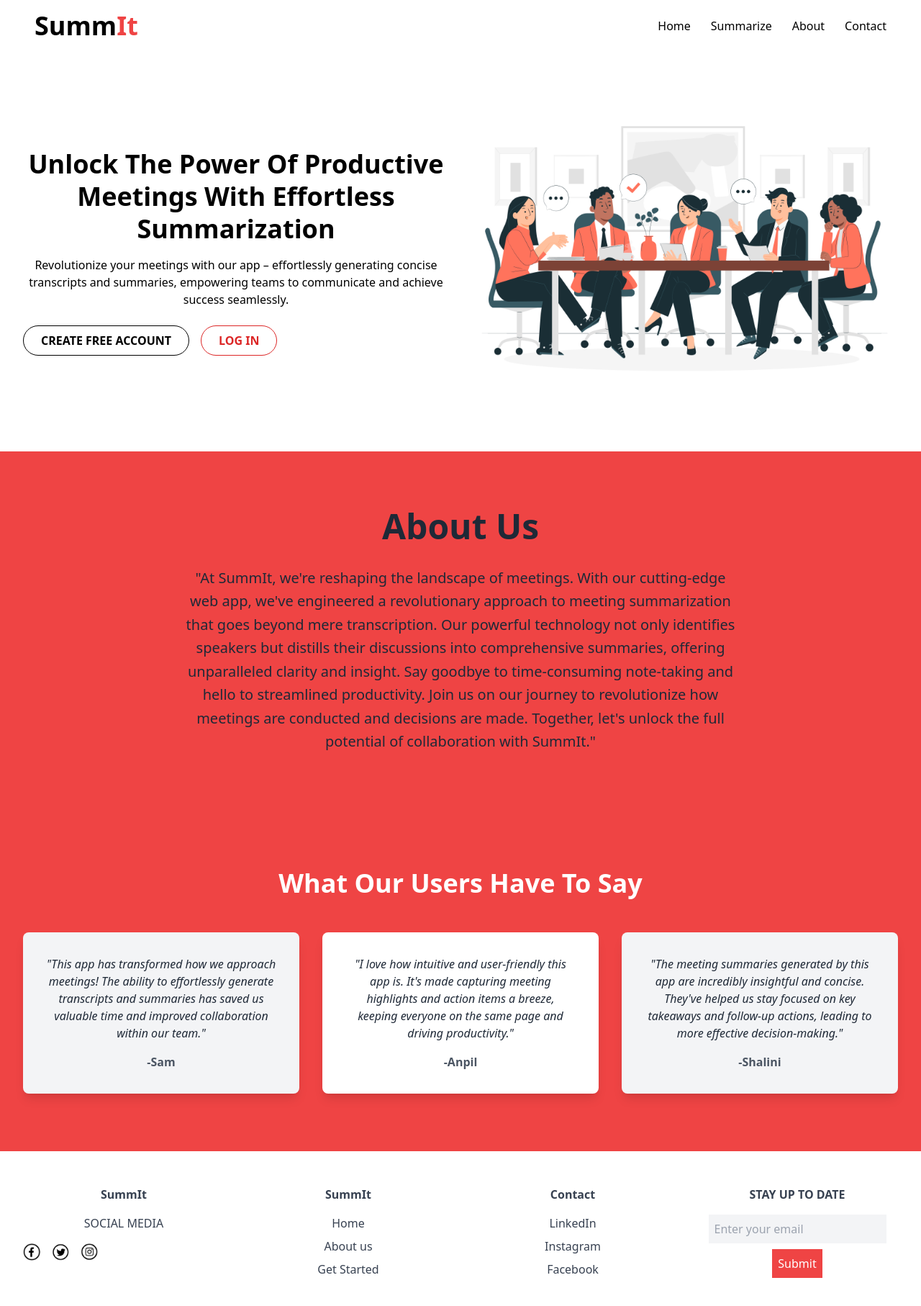
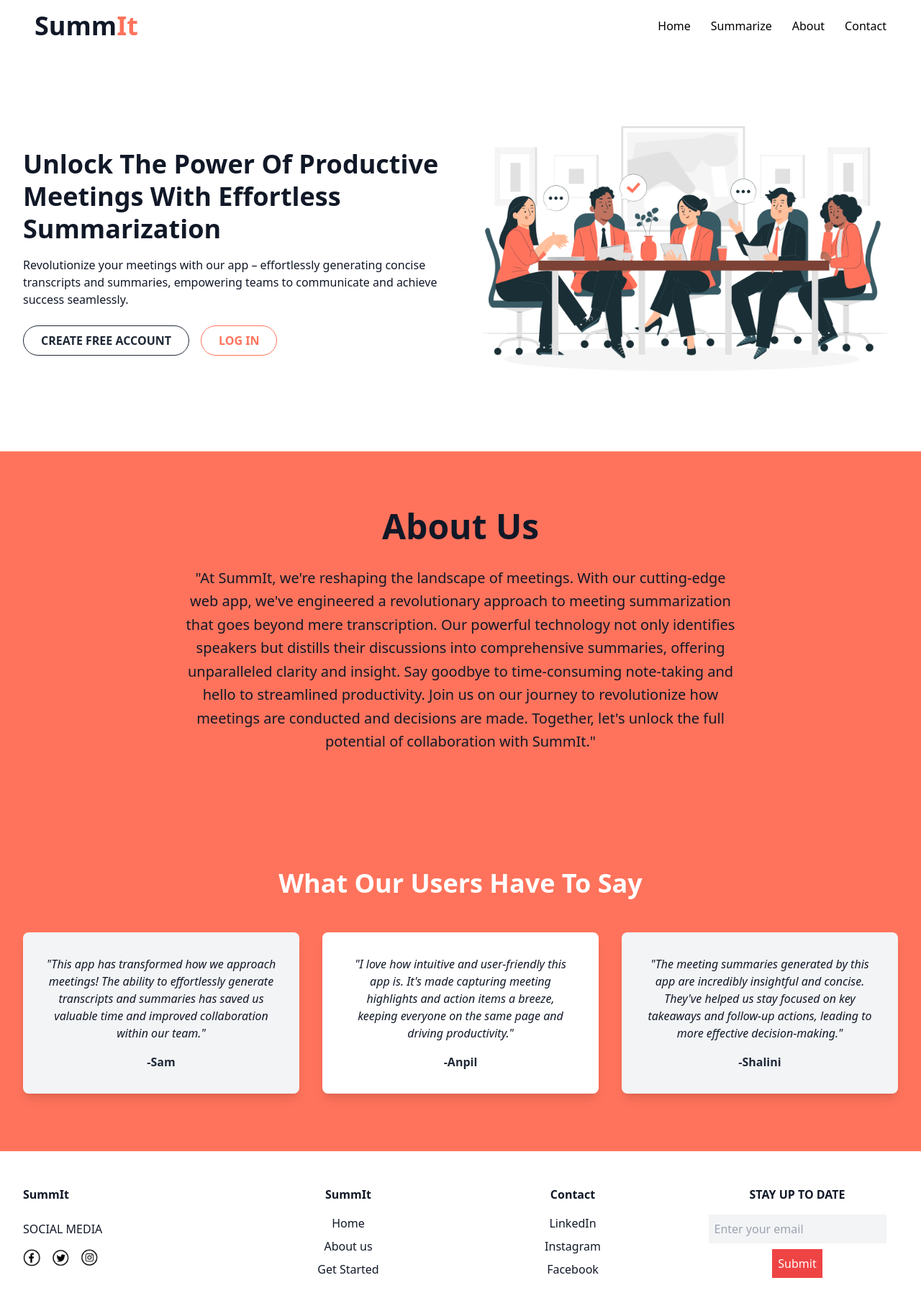
Before and after one commit to JauntyPaul/SummIt, a React (Vite) app in the folder client/: page /home in a window 1280 px wide. Shown: the top 1814 px of the page at 72% size. Built offline with nearby package versions, Linux system fonts and the light colour scheme.

Commit message:
fourpages

```diff
--- a/client/src/pages/home.jsx
+++ b/client/src/pages/home.jsx
@@ -12,8 +12,8 @@ const HomePage = () => {
       {/* Header Section */}
       <div className="bg-white px-12 py-4 shadow-md flex justify-between items-center">
       <div className="text-4xl font-extrabold">
-  <span className="text-gray">Summ</span>
-  <span className="text-red-500">It</span>
+  <span className="text-gray-900">Summ</span>
+  <span className="text-[#ff735c]">It</span>
 </div>
         <nav className="flex space-x-7">
           <a href="#" className="text-grey hover:text-red-600">Home</a>
@@ -24,14 +24,14 @@ const HomePage = () => {
       </div>
 
       {/* Hero Section */}
-      <section className="text-grey bg-white">
+      <section className="text-gray-900 bg-white">
         <div className="max-w-7xl mx-auto py-20 px-8 grid grid-cols-1 md:grid-cols-2 items-center gap-8">
           <div className="order-2 md:order-1">
-          <h1 className="text-4xl font-extrabold mb-4 leading-tight">Unlock The Power Of Productive Meetings With Effortless Summarization</h1>
-            <p className="mb-6">Revolutionize your meetings with our app – effortlessly generating concise transcripts and summaries, empowering teams to communicate and achieve success seamlessly.</p>
+          <h1 className="text-4xl font-extrabold mb-4 leading-tight text-left ">Unlock The Power Of Productive Meetings With Effortless Summarization</h1>
+            <p className="mb-6 text-left">Revolutionize your meetings with our app – effortlessly generating concise transcripts and summaries, empowering teams to communicate and achieve success seamlessly.</p>
             <div className="flex gap-4">
-              <button className="text-grey border border-black px-6 py-2 rounded-full font-semibold hover:border-gray-500 hover:text-gray-500">CREATE FREE ACCOUNT</button>
-              <button className="text-red-600 border border-red-600 px-6 py-2 rounded-full font-semibold hover:border-red-400 hover:text-red-400">LOG IN</button>
+              <button className="text-gray-800 border border-gray-800 px-6 py-2 rounded-full font-semibold hover:border-gray-500 hover:text-gray-500">CREATE FREE ACCOUNT</button>
+              <button className="text-[#ff735c] border border-[#ff735c] px-6 py-2 rounded-full font-semibold hover:border-red-600 hover:text-red-600">LOG IN</button>
             </div>
           </div>
           <div className="order-1 md:order-2 flex justify-center md:block"> {/* Image section */}
@@ -42,14 +42,14 @@ const HomePage = () => {
 
 
       {/* About Section */}
-<section className="bg-red-500"> {/* Changed from bg-white to bg-red-600 */}
+<section className="bg-[#ff735c]"> {/* Changed from bg-white to bg-red-600 */}
   <div className="max-w-7xl mx-auto py-20 px-8">
-    <h2 className="text-5xl font-bold text-center text-gray-800 mb-8">About Us</h2>
-    <p className="text-xl text-gray-800 text-center mx-auto leading-relaxed max-w-3xl">"At SummIt, we're reshaping the landscape of meetings. With our cutting-edge web app, we've engineered a revolutionary approach to meeting summarization that goes beyond mere transcription. Our powerful technology not only identifies speakers but distills their discussions into comprehensive summaries, offering unparalleled clarity and insight. Say goodbye to time-consuming note-taking and hello to streamlined productivity. Join us on our journey to revolutionize how meetings are conducted and decisions are made. Together, let's unlock the full potential of collaboration with SummIt."</p>
+    <h2 className="text-5xl font-bold text-center text-gray-900 mb-8">About Us</h2>
+    <p className="text-xl text-gray-900 text-center mx-auto leading-relaxed max-w-3xl">"At SummIt, we're reshaping the landscape of meetings. With our cutting-edge web app, we've engineered a revolutionary approach to meeting summarization that goes beyond mere transcription. Our powerful technology not only identifies speakers but distills their discussions into comprehensive summaries, offering unparalleled clarity and insight. Say goodbye to time-consuming note-taking and hello to streamlined productivity. Join us on our journey to revolutionize how meetings are conducted and decisions are made. Together, let's unlock the full potential of collaboration with SummIt."</p>
   </div>
 </section>
 
-<section className="px-8 py-20 bg-red-500">
+<section className="px-8 py-20 bg-[#ff735c]">
       <div className="max-w-7xl mx-auto">
         <div className="text-center">
           <h2 className="text-4xl font-bold text-white mb-12">What Our Users Have To Say</h2>
@@ -57,32 +57,32 @@ const HomePage = () => {
         <div className="grid grid-cols-1 md:grid-cols-3 gap-8">
           {/* First Testimonial */}
           <div className="bg-gray-100 rounded-lg p-8 shadow-lg">
-            <p className="text-gray-800 italic mb-4">"This app has transformed how we approach meetings! The ability to effortlessly generate transcripts and summaries has saved us valuable time and improved collaboration within our team."</p>
-            <p className="text-gray-600 font-bold">-Sam</p>
+            <p className="text-gray-900 italic mb-4">"This app has transformed how we approach meetings! The ability to effortlessly generate transcripts and summaries has saved us valuable time and improved collaboration within our team."</p>
+            <p className="text-gray-800 font-bold">-Sam</p>
           </div>
 
           {/* Second Testimonial */}
           <div className="bg-white rounded-lg p-8 shadow-lg">
-            <p className="text-gray-800 italic mb-4">"I love how intuitive and user-friendly this app is. It's made capturing meeting highlights and action items a breeze, keeping everyone on the same page and driving productivity."</p>
-            <p className="text-gray-600 font-bold">-Anpil</p>
+            <p className="text-gray-900 italic mb-4">"I love how intuitive and user-friendly this app is. It's made capturing meeting highlights and action items a breeze, keeping everyone on the same page and driving productivity."</p>
+            <p className="text-gray-800 font-bold">-Anpil</p>
           </div>
 
           {/* Third Testimonial */}
           <div className="bg-gray-100 rounded-lg p-8 shadow-lg">
-            <p className="text-gray-800 italic mb-4">"The meeting summaries generated by this app are incredibly insightful and concise. They've helped us stay focused on key takeaways and follow-up actions, leading to more effective decision-making."</p>
-            <p className="text-gray-600 font-bold">-Shalini</p>
+            <p className="text-gray-900 italic mb-4">"The meeting summaries generated by this app are incredibly insightful and concise. They've helped us stay focused on key takeaways and follow-up actions, leading to more effective decision-making."</p>
+            <p className="text-gray-800 font-bold">-Shalini</p>
           </div>
         </div>
       </div>
     </section>
 
-      <footer className="bg-white text-gray-700">
+    <footer className="bg-white text-gray-900">
   <div className="max-w-7xl mx-auto py-12 px-8 grid grid-cols-1 md:grid-cols-4 gap-8">
     {/* Social Media Column */}
-        <div>
-          <h6 className="font-bold mb-4">SummIt</h6>
+    <div className="flex flex-col items-start">
+      <h6 className="font-bold mb-6 align-center">SummIt</h6>
       <p className="mb-4">SOCIAL MEDIA</p>
-          <div className="flex space-x-4">
+      <div className="flex space-x-4 items-center"> {/* Updated this line */}
         <a href="https://facebook.com" target="_blank" rel="noopener noreferrer">
           <img src={facebook} alt="Facebook" className='w-6 h-6'/>
         </a>
@@ -125,6 +125,7 @@ const HomePage = () => {
     </div>
   </div>
 </footer>
+
     </div>
   );
 };
--- a/client/src/pages/login.jsx
+++ b/client/src/pages/login.jsx
@@ -7,7 +7,7 @@ import twitter from "../assets/twitter-removebg-preview.png"
 // Header component remains the same
 const Header = () => {
   return (
-    <header className="bg-red-600 text-white py-4 px-12 flex justify-between items-center">
+    <header className="bg-red-500 text-white py-4 px-12 flex justify-between items-center">
       <h1 className="text-4xl font-bold">
   <span style={{ color: 'white' }}>Summ</span>
   <span style={{ color: 'black' }}>It</span>
@@ -38,7 +38,7 @@ const LoginForm = () => {
         <input type="password" className="w-full p-3 rounded border border-gray-300" placeholder="Password" />
       </div>
       <div className="mb-6 text-right">
-        <a href="#" className="text-sm text-red-600 hover:text-gray-600 underline ">Forgot your password?</a>
+        <a href="#" className="text-sm text-red-500 hover:text-gray-600 underline ">Forgot your password?</a>
       </div>
       <button className="w-full bg-gray-800 text-white p-3 rounded hover:bg-red-600">LOGIN</button>
       <div className="flex items-center my-4">
--- a/client/src/pages/transcript.jsx
+++ b/client/src/pages/transcript.jsx
@@ -5,25 +5,31 @@ function TranscriptPage() {
     return (
         <div className="font-sans bg-white text-gray-800 min-h-screen">
             {/* Header */}
-            <header className="bg-[#cc5a47] text-white flex justify-between items-center px-4 py-2">
-  <h1 className="font-bold text-4xl">
-    <span style={{ color: 'white' }}>Summ</span>
-    <span style={{ color: 'black' }}>It</span>
+            <header className="bg-[#ff735c] text-white flex justify-between items-center px-9 py-4">
+  <h1 className="font-bold text-3xl">
+    <span className="text-white">Summ</span>
+    <span className="text-gray-800">It</span>
   </h1>
   <nav className="flex flex-grow justify-end">
-    <ul className="flex space-x-4">
-      <li className="text-lg font-medium hover:underline cursor-pointer">Home</li>
-      <li className="text-lg font-medium hover:underline cursor-pointer">About</li>
-      <li className="text-lg font-medium hover:underline cursor-pointer" style={{ marginRight: '8px' }}>Contact</li> {/* Added marginRight */}
+    <ul className="flex space-x-6">
+      <li className="text-lg font-regular hover:text-gray-300 cursor-pointer">Home</li>
+      <li className="text-lg font-regular hover:text-gray-300 cursor-pointer">About</li>
+      <li className="text-lg font-regular hover:text-gray-300 cursor-pointer" style={{ marginRight: '40px' }}>Contact</li> {/* Added marginRight */}
     </ul>
   </nav>
-  <button className="text-white border border-white px-3 py-1 rounded-full hover:bg-gray-200 hover:text-[#1a2e35] transition-colors duration-200">Logout</button>
+  <button className="text-white border border-white px-5 py-1 rounded-full hover:bg-white hover:text-[#1a2e35] transition-colors duration-200">Logout</button>
 </header>
 
             {/* Main Content */}
             <main className="p-8">
-                <div className="bg-[#D9D9D9] shadow rounded-lg p-6">
-                    <h2 className="text-[#FF735C] font-bold text-xl mb-4">Here’s What Happened</h2>
+            <div className="flex-1 lg:mr-12 text-left">
+    <h2 className="text-[#ff735c] font-regular text-lg mb-2">SummIt/Transcript</h2>
+    <p className="text-gray-700 mb-8">
+        The 'transcript' page provides a detailed written account of the meeting audio, meticulously identifying speakers along with their respective names. This feature enhances accessibility and clarity, ensuring seamless comprehension of the discussion. Users can easily navigate and reference specific moments within the conversation.
+    </p>
+</div>
+<h2 className="text-gray-800 font-bold text-xl mb-4">Here’s What Happened</h2>
+<div className="bg-[#D9D9D9] shadow p-6">
     <div className="text-gray-700 space-y-4">
         <p><strong>P1:</strong> "Good afternoon, team. I hope everyone had a productive morning. Before we delve into the agenda, I’d like to express my gratitude for your hard work on the recent project. Your dedication and attention to detail truly reflect our commitment to excellence."</p>
         <p><strong>P2:</strong> "Thank you, P1. It’s been a team effort, and I’m proud of what we’ve accomplished together. Moving forward, I think it’s important to discuss our next steps and how we can build upon our successes."</p>
@@ -31,30 +37,33 @@ function TranscriptPage() {
         <p><strong>P4:</strong> "I couldn’t agree more. Additionally, I’d like to propose scheduling regular check-ins to ensure we’re staying on track and addressing any issues proactively. This will help maintain momentum and keep us aligned with our goals."</p>
         <p><strong>P1:</strong> "Excellent suggestions, P3 and P4. Let’s make sure to incorporate these ideas into our action plan. Now, let's move on to the first item on the agenda: the upcoming product launch. P5, could you please provide an update on the marketing strategy?"</p>
     </div>
-                    <button className="mt-4 bg-[#FF735C] text-white rounded-full px-10 py-2 font-semibold hover:bg-[#cc5a47] transition-colors duration-200">GET SUMMARY</button>
 </div>
+
+
+<button className="mt-4 bg-gray-800 text-white rounded-full px-10 py-2 font-semibold hover:bg-[#cc5a47] transition-colors duration-200">GET SUMMARY</button>
+
             </main>
 
             {/* Footer */}
-            <footer className="bg-[#FF735C] p-4 mt-auto">
-                <div className="grid grid-cols-1 md:grid-cols-4 gap-4 text-white">
+            <footer className="bg-[#ff735c] p-8 mt-auto">
+        <div className="grid grid-cols-1 md:grid-cols-3 gap-4">
           <div className="space-y-2">
-                        <h3 className="font-bold text-lg">SummIt</h3>
-                        <p>Home</p>
-                        <p>About us</p>
-                        <p>Get Started</p>
+            <h3 className="font-semibold">SummIt</h3>
+            <div>Home</div>
+            <div>About us</div>
+            <div>Get Started</div>
           </div>
           <div className="space-y-2">
-                        <h3 className="font-bold text-lg">Contact</h3>
-                        <p>Linkedin</p>
-                        <p>Instagram</p>
-                        <p>Facebook</p>
+            <h3 className="font-semibold">Contact</h3>
+            <div>Linkedin</div>
+            <div>Instagram</div>
+            <div>Facebook</div>
           </div>
-                    <div className="space-y-2">
-                        <h3 className="font-bold text-lg">STAY UP TO DATE</h3>
+          <div>
+            <h3 className="font-semibold">STAY UP TO DATE</h3>
             <div className="flex mt-2">
-                            <input className="border-2 border-white rounded-full px-4 py-1 text-[#FF735C] mr-2 bg-white" type="email" placeholder="Enter your email" />
-                            <button className="bg-white text-[#FF735C] rounded-full px-4">Submit</button>
+              <input className="border-2 border-[#1a2e35]  px-4 py-1 text-[#1a2e35] " type="email" placeholder="Enter your email" />
+              <button className="bg-[#1a2e35] text-white  px-4">Submit</button>
             </div>
           </div>
         </div>
--- a/client/src/pages/upload.jsx
+++ b/client/src/pages/upload.jsx
@@ -6,42 +6,51 @@ function UploadPage() {
   return (
     <div className="font-sans bg-white p-0 m-0 text-gray-800 min-h-screen">
       {/* Header */}
-      <header className="bg-[#1a2e35] text-white flex justify-between items-center px-4 py-2">
-  <h1 className="font-bold text-4xl">
-    <span style={{ color: 'white' }}>Summ</span>
-    <span style={{ color: 'red' }}>It</span>
+      <header className="bg-[#1a2e35] text-white flex justify-between items-center px-9 py-4">
+  <h1 className="font-bold text-3xl">
+    <span className="text-white">Summ</span>
+    <span className="text-[#ff735c]">It</span>
   </h1>
   <nav className="flex flex-grow justify-end">
-    <ul className="flex space-x-4">
-      <li className="text-lg font-medium hover:underline cursor-pointer">Home</li>
-      <li className="text-lg font-medium hover:underline cursor-pointer">About</li>
-      <li className="text-lg font-medium hover:underline cursor-pointer" style={{ marginRight: '8px' }}>Contact</li> {/* Added marginRight */}
+    <ul className="flex space-x-6">
+      <li className="text-lg font-regular hover:text-gray-300 cursor-pointer">Home</li>
+      <li className="text-lg font-regular hover:text-gray-300 cursor-pointer">About</li>
+      <li className="text-lg font-regular hover:text-gray-300 cursor-pointer" style={{ marginRight: '40px' }}>Contact</li> {/* Added marginRight */}
     </ul>
   </nav>
-  <button className="text-white border border-white px-3 py-1 rounded-full hover:bg-gray-200 hover:text-[#1a2e35] transition-colors duration-200">Logout</button>
+  <button className="text-white border border-white px-5 py-1 rounded-full hover:bg-gray-200 hover:text-[#1a2e35] transition-colors duration-200">Logout</button>
 </header>
 
 
 
       {/* Main Content */}
-      <main className="flex flex-col lg:flex-row items-start p-8 flex-1">
+      <main className="flex flex-col lg:flex-row items-center p-20 flex-1">
         {/* Left Side Content */}
-        <div className="lg:mr-12 flex-1 ">
-          <h2 className="text-[#ff735c] font-semibold text-lg mb-2">SummIt / Upload</h2>
-          <p className="text-gray-700 mb-8">
-            The SummIt upload page offers a seamless experience for uploading meeting audio files, ensuring effortless access to our summarization capabilities. You can easily drag and drop their audio files or select them from their device, initiating the summarization process with just a few clicks.
-          </p>
-          <div className="flex flex-col space-y-4">
-            <button className="bg-[#11111] text-gray-500 px-10 py-2 font-semibold hover:text-gray-800">INSERT FILES</button>
-            <button className="text-grey border border-black px-6 py-2 rounded-full font-semibold hover:border-gray-500 hover:text-gray-500">UPLOAD FILE</button>
-            <button className="bg-[#ff735c] rounded-full px-10 py-2 text-white font-semibold hover:bg-[#cc5a47] transition-colors duration-200">GET TRANSCRIPT</button>
-            <span className="text-sm font-semibold">MAX 25 MB</span>
-          </div>
-        </div>
+        <div className="lg:mr-12 flex-1">
+  <h2 className="text-[#ff735c] font-regular text-left mb-2">SummIt/Upload</h2>
+  <p className="text-gray-700 mb-8 text-left">
+    The SummIt upload page offers a seamless experience for uploading meeting audio files, ensuring effortless access to our summarization capabilities. You can easily drag and drop their audio files or select them from their device, initiating the summarization process with just a few clicks.
+  </p>
+
+  <div className="flex flex-col space-y-5">
+    <button className="bg-[#11111] text-gray-600 px-5 py-1 font-regular hover:text-gray-800">INSERT FILES</button>
+
+    <div className="flex flex justify-center">
+      <button className="text-gray-800 border border-gray-800 px-20 py-2 rounded-full font-semibold hover:border-gray-500 hover:text-gray-500 ">UPLOAD FILE</button>
+    </div>
+
+    <div className="flex flex justify-center">
+      <button className="bg-[#ff735c] rounded-full px-20 py-3 text-white font-semibold hover:bg-[#cc5a47] transition-colors duration-200">GET TRANSCRIPT</button>
+    </div>
+
+    <span className="text-sm font-thin">MAX 25 MB</span>
+  </div>
+</div>
+
 
         {/* Right Side Content (Meeting Illustration) */}
-        <div className="flex-1">
-          <img src={uplaodimage} alt="Meeting illustration" className="max-w-full h-auto" />
+        <div className="flex-1 flex justify-center ">
+          <img src={uplaodimage} alt="Meeting illustration" className="w-3/4 h-auto" />
         </div>
       </main>
 
@@ -63,8 +72,8 @@ function UploadPage() {
           <div>
             <h3 className="font-semibold">STAY UP TO DATE</h3>
             <div className="flex mt-2">
-              <input className="border-2 border-[#1a2e35] rounded-full px-4 py-1 text-[#1a2e35] mr-2" type="email" placeholder="Enter your email" />
-              <button className="bg-[#1a2e35] text-white rounded-full px-4">Submit</button>
+              <input className="border-2 border-[#1a2e35]  px-4 py-1 text-[#1a2e35] " type="email" placeholder="Enter your email" />
+              <button className="bg-[#1a2e35] text-white  px-4">Submit</button>
             </div>
           </div>
         </div>
```
Lines whose indentation alone changed are shown as unchanged.
